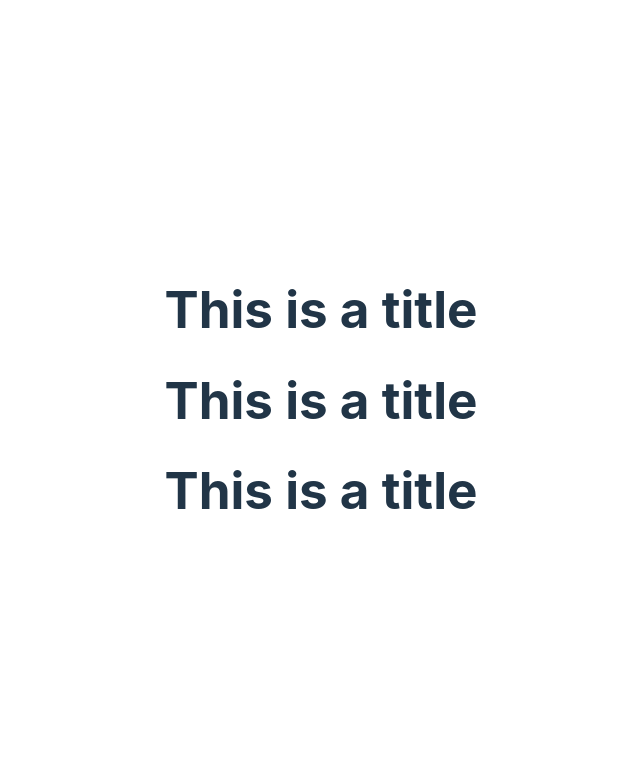
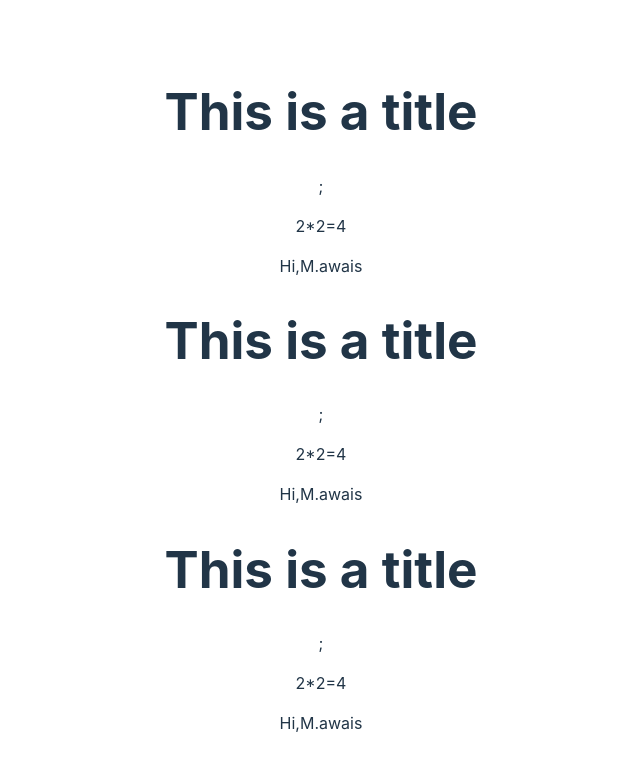
Before and after one commit to Mawais200/React01, a React (Vite) app in the folder React01/: page / in a window 1280 px wide. Shown: the top 770 px of the page, without its empty margins (319-959 px from the left). Built offline with nearby package versions, Linux system fonts and the light colour scheme.

Commit message:
jsx with curly braces

```diff
--- a/React01/src/App.jsx
+++ b/React01/src/App.jsx
@@ -6,7 +6,7 @@ function App() {
 
   return (
     <>
-    <Tittle/>
+    <  Tittle/>
     <Tittle/>
     <Tittle/>
 
--- a/React01/src/assets/Tittle.jsx
+++ b/React01/src/assets/Tittle.jsx
@@ -1,4 +1,13 @@
 function Tittle(){
-    return<h1>This is a title</h1>;
+    let name="M.awais"
+    return(
+        <div>
+            <h1>This is a title</h1>;
+            <p>2*2={2*2}</p>
+            <p>Hi,{name}</p>
+        </div>
+
+    )
+
 }
 export default Tittle;
```
